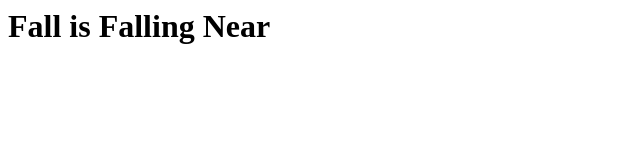
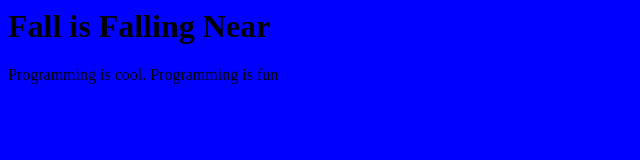
Before and after one commit to NickSchneider/Fall, a plain HTML site: page index.html in a window 1280 px wide. Shown: the whole page, without its empty margins (0-640 px from the left). Drawn offline with Linux system fonts and the light colour scheme.

Commit message:
added paragraph and a stylesheet

```diff
--- a/index.html
+++ b/index.html
@@ -1 +1,4 @@
+<link rel="stylesheet" href="styles.css">
+
 <h1>Fall is Falling Near</h1>
+<p>Programming is cool. Programming is fun</p>
--- /dev/null
+++ b/styles.css
@@ -0,0 +1,3 @@
+body{
+	background-color: blue;
+}
```
